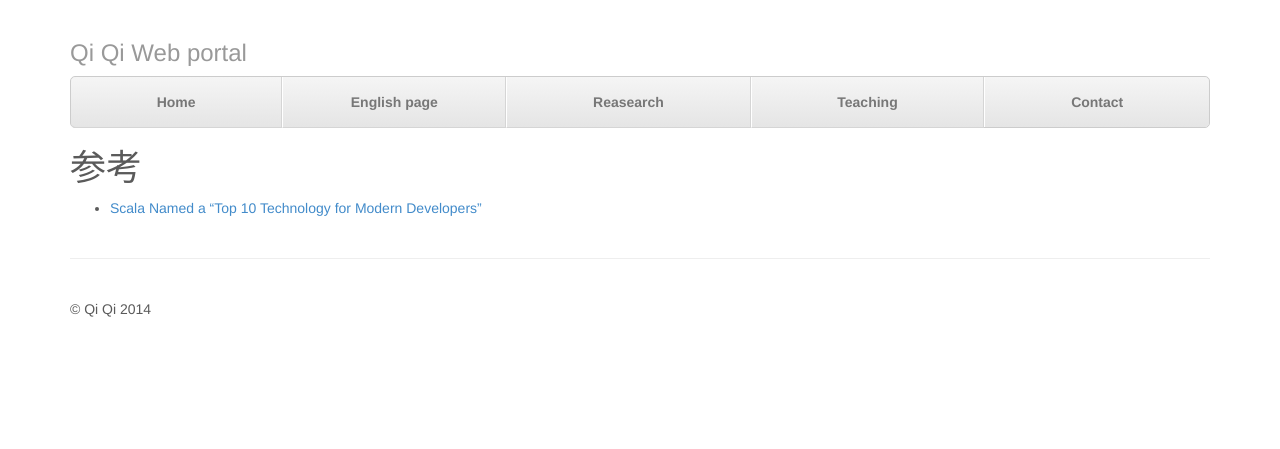
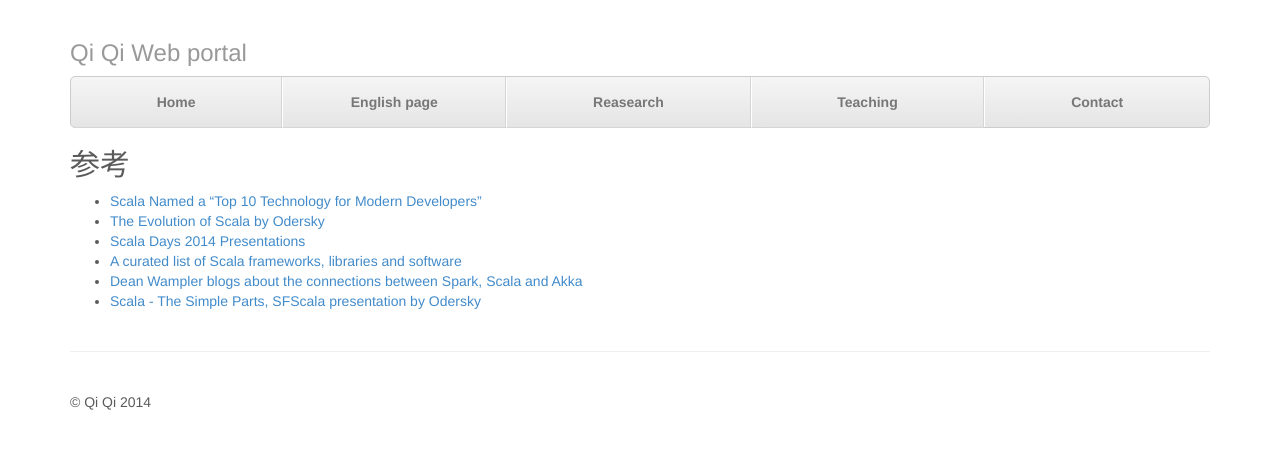
Before and after one commit to qiqi789/qiqi789.github.io_old, a Jekyll site: the page built from teaching/OO.markdown, in a window 1280 px wide. Shown: the top 449 px of the page. Built offline with Jekyll 4.4.1, drawn with Linux system fonts in a browser that asks for light colours.

Commit message:
add reference links.

```diff
--- a/teaching/OO.markdown
+++ b/teaching/OO.markdown
@@ -3,5 +3,10 @@ layout: default
 title: Object-oriented design and analysis
 ---
 
-# 参考
+## 参考
 - [Scala Named a "Top 10 Technology for Modern Developers"](http://www.marketwired.com/press-release/-1932289.htm)
+- [The Evolution of Scala by Odersky](http://www.slideshare.net/Odersky/scala-evolution)
+- [Scala Days 2014 Presentations](http://www.parleys.com/channel/53a7d269e4b0543940d9e535/presentations?sort=views&state=public)
+- [A curated list of Scala frameworks, libraries and software](https://github.com/lauris/awesome-scala)
+- [Dean Wampler blogs about the connections between Spark, Scala and Akka](http://databricks.com/blog/2014/06/13/application-spotlight-typesafe.html)
+- [Scala - The Simple Parts, SFScala presentation by Odersky](http://www.slideshare.net/Odersky/scala-the-simple-parts)
```
